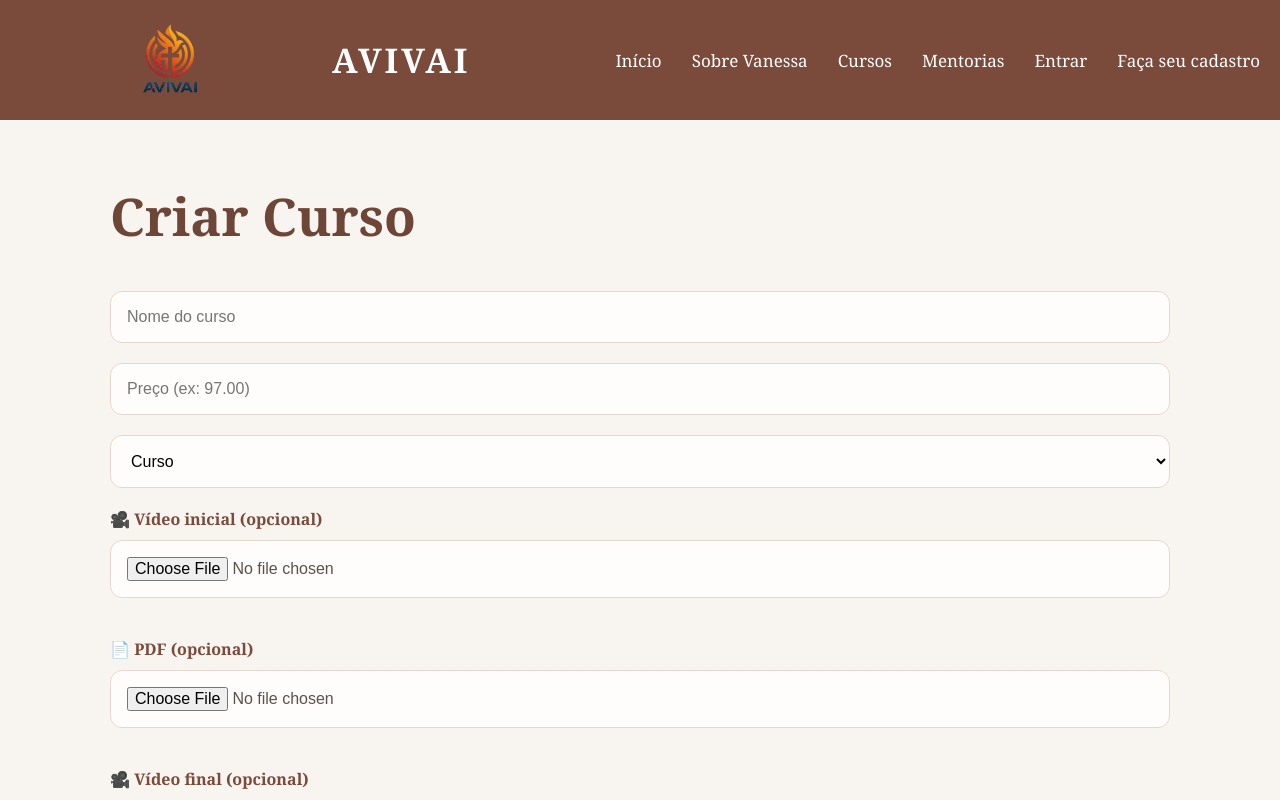
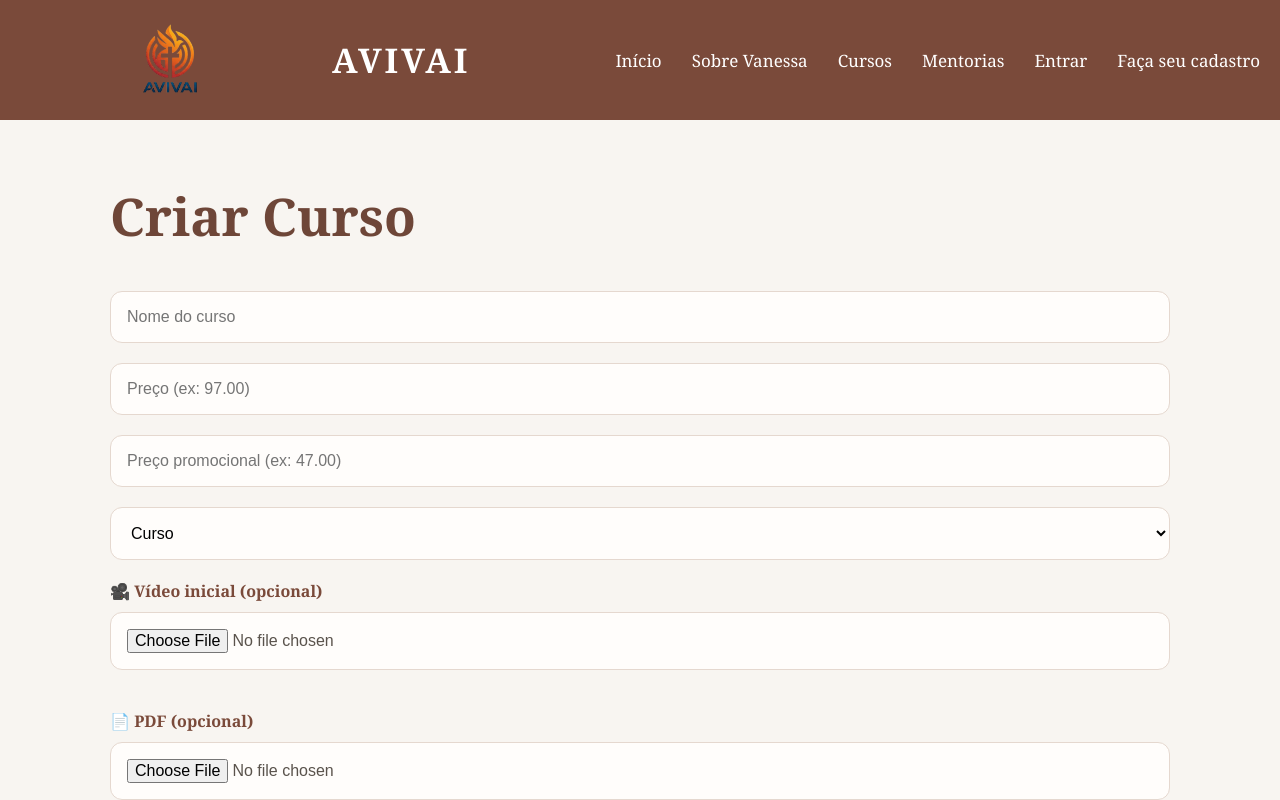
Before and after one commit to Mayra727/avivai-frontend, a React (Vite) app: page /criar-curso in a window 1280 px wide. Shown: the top 800 px of the page. Built offline with nearby package versions, Linux system fonts and the light colour scheme.

Commit message:
feat: add promotional price input in create course

```diff
--- a/src/pages/CreateCourse.tsx
+++ b/src/pages/CreateCourse.tsx
@@ -41,6 +41,9 @@ export default function CreateCourse() {
 
   const [courseName, setCourseName] = useState("");
   const [price, setPrice] = useState("");
+
+  const [promoPrice, setPromoPrice] =
+useState("");
 
   const [type, setType] =
   useState("curso");
@@ -221,6 +224,8 @@ const fixedModules = modules.map((m) => ({
 
   price: price ? Number(price) : 0,
 
+  promoPrice: promoPrice ? Number(promoPrice) : 0,
+
   modules: fixedModules,
 
   creatorId: user.id,
@@ -317,6 +322,14 @@ return (
       value={price}
       onChange={(e) => setPrice(e.target.value)}
     />
+
+<input
+  placeholder="Preço promocional (ex: 47.00)"
+  value={promoPrice}
+  onChange={(e)=>
+    setPromoPrice(e.target.value)
+  }
+/>
 
 <select
   value={type}
```
